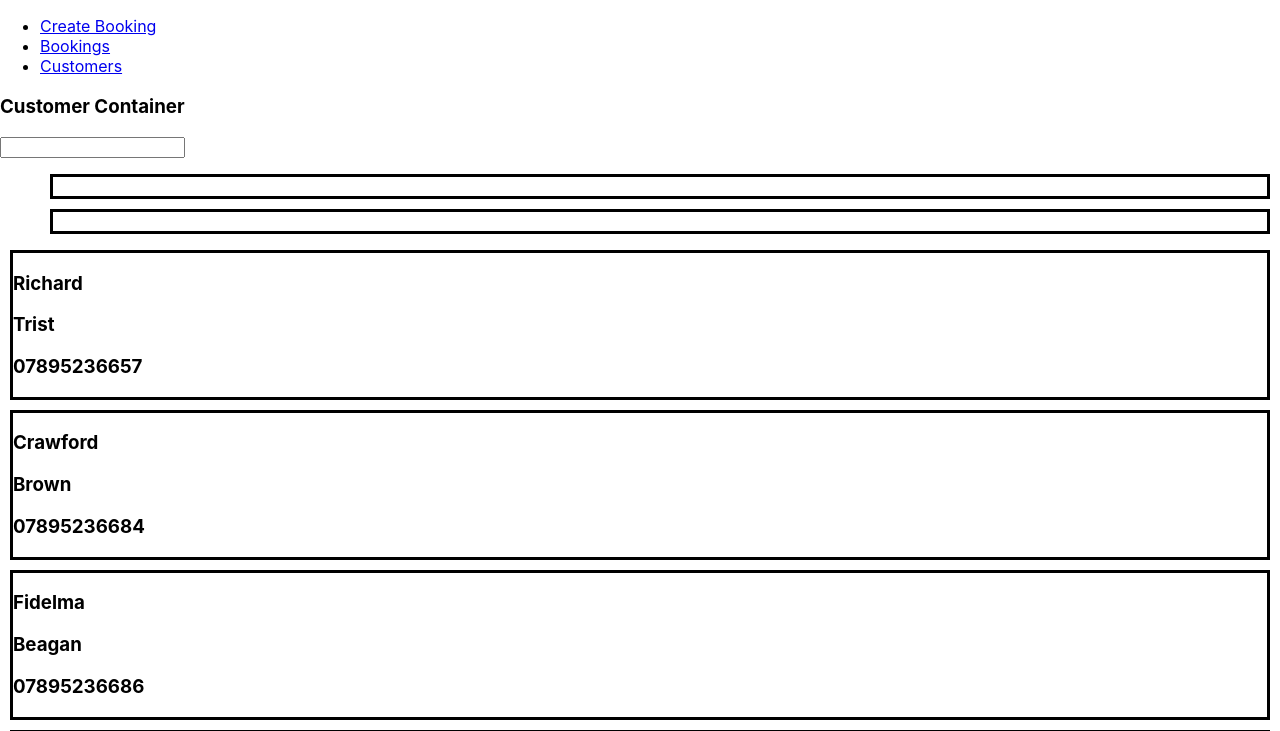
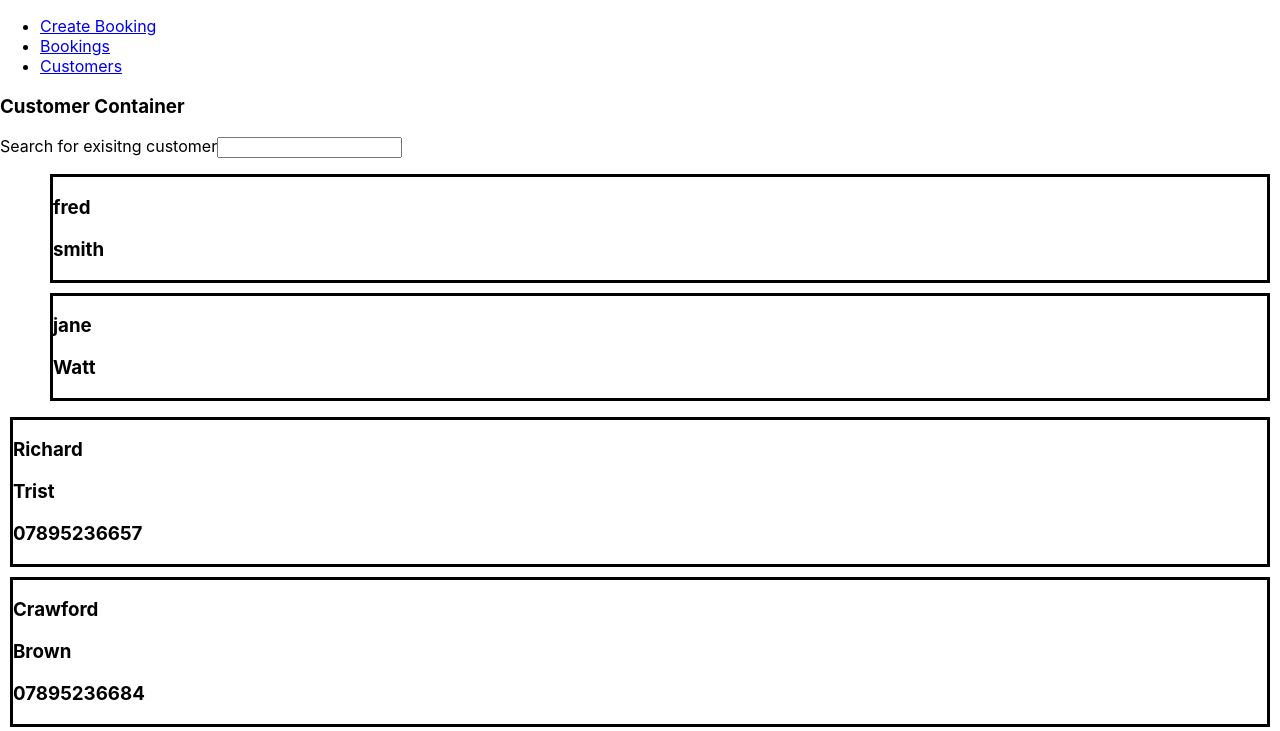
Before and after one commit to Fidelma/Restaurant-Bookings-Group-Project, a React (Create React App) app in the folder frontend_restaurant_bookings/: page /customers in a window 1280 px wide. Shown: the top 731 px of the page. Built offline with nearby package versions, Linux system fonts and the light colour scheme.

Commit message:
Update search to be case insensitive

```diff
--- a/frontend_restaurant_bookings/src/components/customers/CustomerSearch.js
+++ b/frontend_restaurant_bookings/src/components/customers/CustomerSearch.js
@@ -5,7 +5,7 @@ class CustomerSearch extends React.Component {
   constructor(props){
     super(props);
     this.state = {
-      filteredCustomers: [{name: "fred"}, {name: "jane"}],
+      filteredCustomers: [{firstName: "fred", lastName: "smith"}, {firstName: "jane", lastName: "Watt"}],
       search: ''
     }
   this.updateSearch = this.updateSearch.bind(this);
@@ -17,20 +17,27 @@ class CustomerSearch extends React.Component {
 
   render(){
     let filteredCustomers = this.state.filteredCustomers.filter((customer) => {
-      return customer.name.indexOf(this.state.search) !== -1;
+      return (
+        (customer.firstName.toLowerCase().indexOf(this.state.search.toLowerCase()) !== -1 || customer.lastName.toLowerCase().indexOf(this.state.search.toLowerCase()) !== -1)
+
+      )
+
 
     })
 
     return(
       <div>
+        <label htmlFor="">Search for exisitng customer</label>
         <input type="text"
           value={this.state.search}
           onChange={this.updateSearch}/>
+        <div class="search-results">
         <ul>
           {filteredCustomers.map((customer, index) => {
-            return<Customer customer={customer.name} key={index}/>
+            return<Customer customer={customer} key={index}/>
           })}
         </ul>
+        </div>
       </div>
     )
   }
--- a/frontend_restaurant_bookings/src/containers/CustomerBookingsContainer.js
+++ b/frontend_restaurant_bookings/src/containers/CustomerBookingsContainer.js
@@ -5,7 +5,6 @@ import CustomerList from "../components/customers/CustomerList.js"
 
 const CustomerBookingsContainer = (props) => (
   <>
-    <CustomerSearch customers={props.customers}/>
     <CustomerForm
       getCustomerFirstName={props.getCustomerFirstName}
       customerFirstName={props.customerFirstName}
@@ -14,6 +13,7 @@ const CustomerBookingsContainer = (props) => (
       getCustomerPhoneNumber={props.getCustomerPhoneNumber}
       customerPhoneNumber={props.customerPhoneNumber}
     />
+    <CustomerSearch customers={props.customers}/>
   </>
 )
 
```
